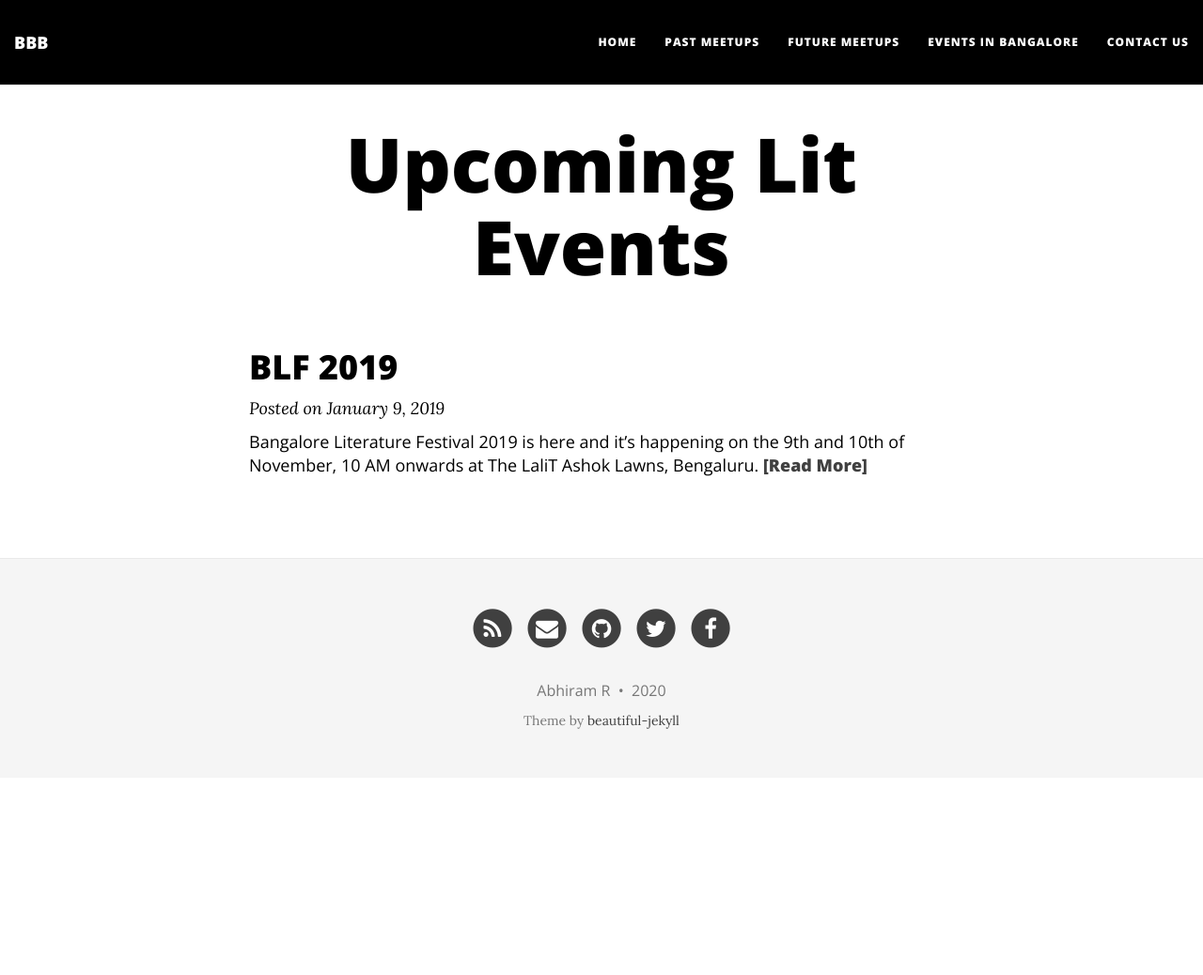
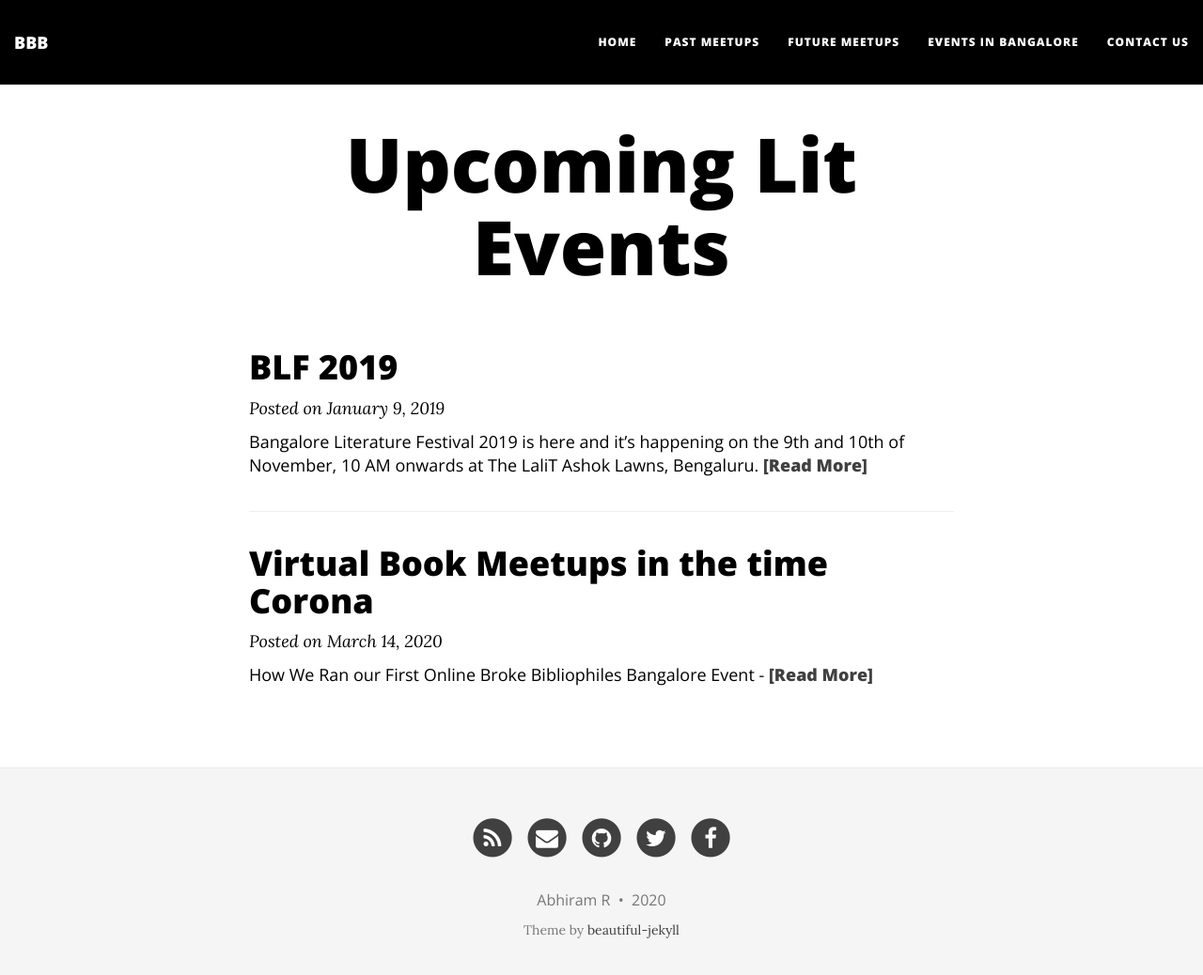
Before and after one commit to brokebibliophiles/brokebibliophiles.github.io, a Jekyll site: the page built from lit-events.html, in a window 1280 px wide and 1051 px high. Shown: the top 1038 px of the window at 94% size. Built offline with Jekyll 4.4.1, drawn with Linux system fonts in a browser that asks for light colours; nearby versions of some CDN libraries; part of the change alters nothing that is shown.

Commit message:
Updated Online Meetup post with disqus config

```diff
--- a/_litevent/2020-3-14-Online-Meetups.md
+++ b/_litevent/2020-3-14-Online-Meetups.md
@@ -1,3 +1,9 @@
+---
+title: Virtual Book Meetups in the time Corona
+layout: default
+comments: true
+---
+
 ## How We Ran our First Online Broke Bibliophiles Bangalore Event -
 
 ### 1: Identify number of possible participants
@@ -30,4 +36,28 @@ It was intended that it would be for 40 minutes i.e. the duration of a free Zoom
 - If your video is off, please comment on chat that you want to talk.
 - Precheck your internet connection to minimize interruptions
 
-Will update this.
+This post will be updated with more details.
+
+
+{% if page.comments %}
+<div id="disqus_thread"></div>
+<script>
+
+/**
+*  RECOMMENDED CONFIGURATION VARIABLES: EDIT AND UNCOMMENT THE SECTION BELOW TO INSERT DYNAMIC VALUES FROM YOUR PLATFORM OR CMS.
+*  LEARN WHY DEFINING THESE VARIABLES IS IMPORTANT: https://disqus.com/admin/universalcode/#configuration-variables*/
+/*
+var disqus_config = function () {
+this.page.url = abhiramr.github.io/litevent/2020-3-14-Online-Meetups;  // Replace PAGE_URL with your page's canonical URL variable
+this.page.identifier = litevent/2020-3-14-Online-Meetups; // Replace PAGE_IDENTIFIER with your page's unique identifier variable
+};
+*/
+(function() { // DON'T EDIT BELOW THIS LINE
+var d = document, s = d.createElement('script');
+s.src = 'https://abhiramr.disqus.com/embed.js';
+s.setAttribute('data-timestamp', +new Date());
+(d.head || d.body).appendChild(s);
+})();
+</script>
+<noscript>Please enable JavaScript to view the <a href="https://disqus.com/?ref_noscript">comments powered by Disqus.</a></noscript>
+{% endif %}
```
